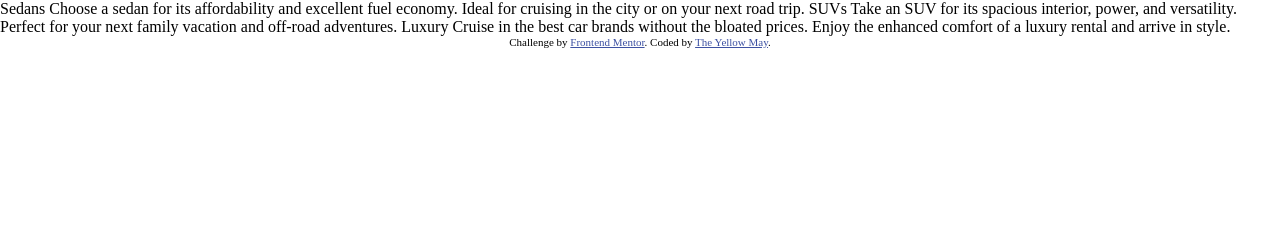
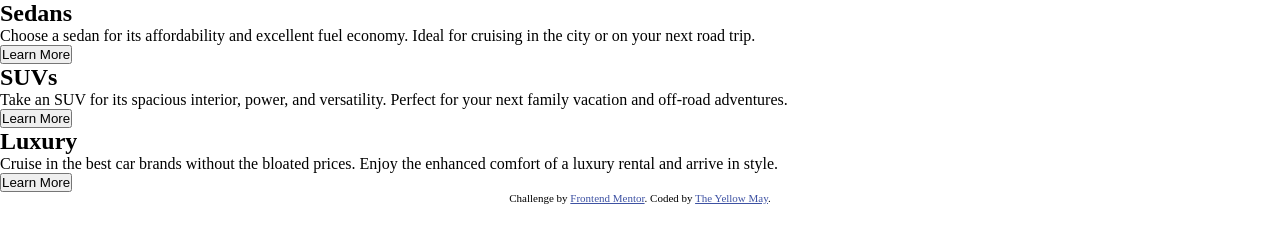
Before and after one commit to Yellow-May/3-column-preview-card-component, a plain HTML site: page index.html in a window 1280 px wide. Drawn offline with Linux system fonts and the light colour scheme.

Commit message:
-index.html format completed

```diff
--- a/index.html
+++ b/index.html
@@ -25,17 +25,29 @@
 
 <body>
 
-  Sedans
-  Choose a sedan for its affordability and excellent fuel economy. Ideal for cruising in the city
-  or on your next road trip.
+  <main>
+    <section>
+      <h2>Sedans</h2>
+      <p>Choose a sedan for its affordability and excellent fuel economy. Ideal for cruising in the city
+        or on your next road trip.</p>
+      <button title="Learn More">Learn More</button>
+    </section>
 
-  SUVs
-  Take an SUV for its spacious interior, power, and versatility. Perfect for your next family vacation
-  and off-road adventures.
+    <section>
+      <h2>SUVs</h2>
+      <p>Take an SUV for its spacious interior, power, and versatility. Perfect for your next family vacation
+        and off-road adventures.</p>
+      <button title="Learn More">Learn More</button>
+    </section>
 
-  Luxury
-  Cruise in the best car brands without the bloated prices. Enjoy the enhanced comfort of a luxury
-  rental and arrive in style.
+    <section>
+      <h2>Luxury</h2>
+      <p>Cruise in the best car brands without the bloated prices. Enjoy the enhanced comfort of a luxury
+        rental and arrive in style.</p>
+      <button title="Learn More">Learn More</button>
+    </section>
+  </main>
+
 
   <div class="attribution">
     Challenge by <a href="https://www.frontendmentor.io?ref=challenge" target="_blank" rel='noreferrer'>Frontend
```
